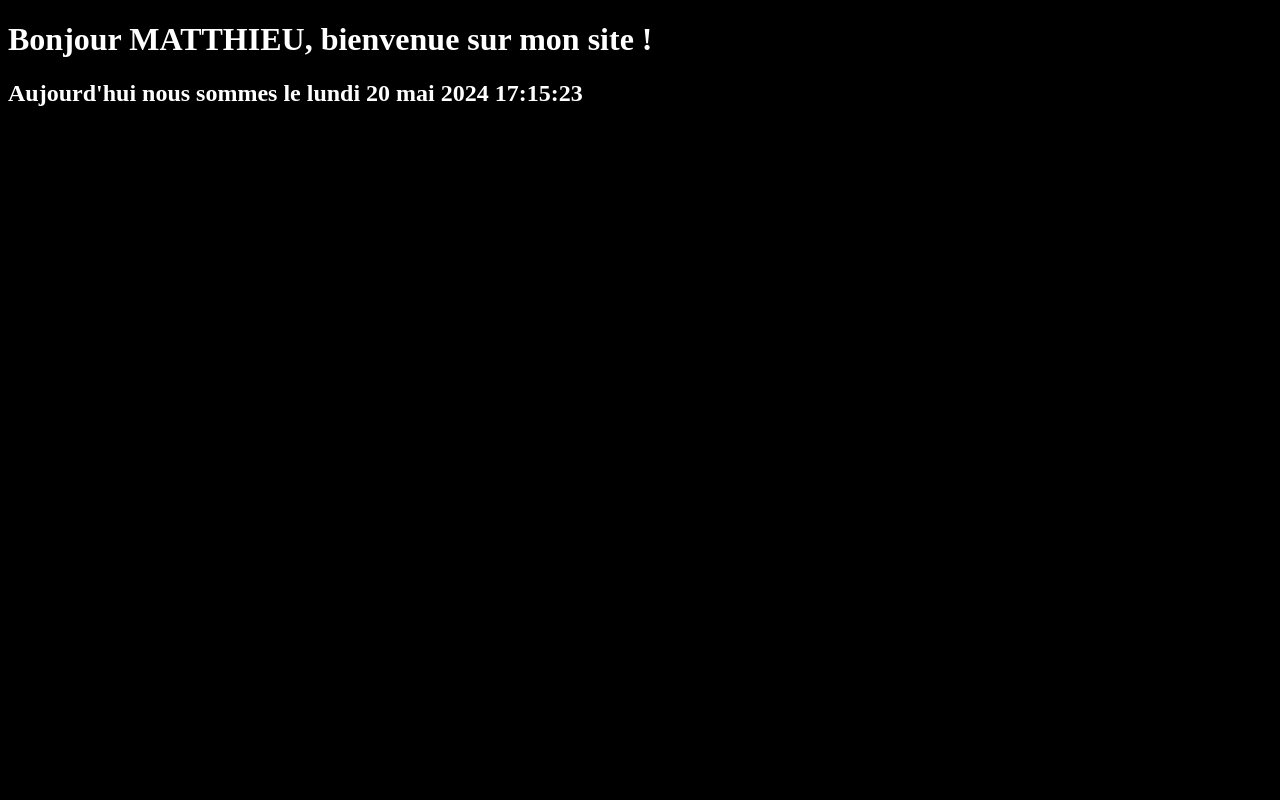
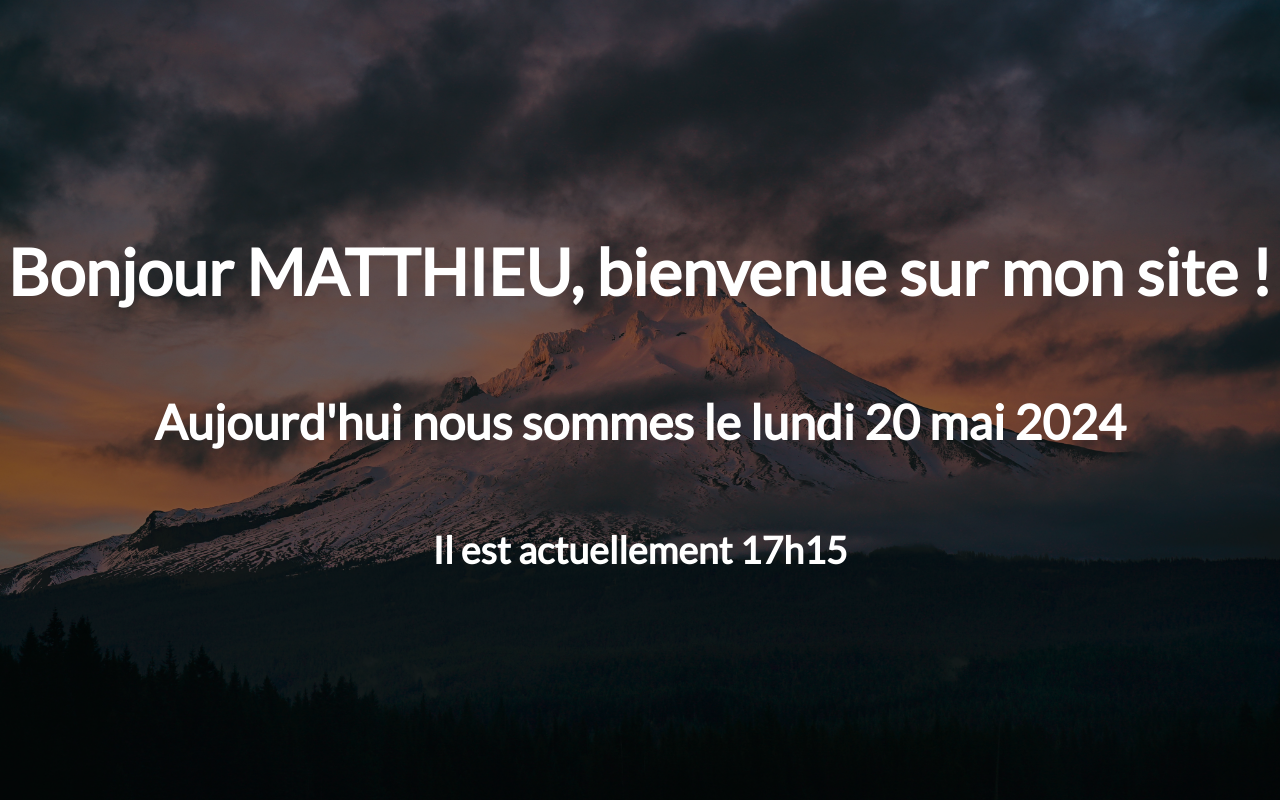
Before and after one commit to MatthieuLOBJOIS/python_exercises, a Django app: page / in a window 1280 px wide. Run offline with Django 5.2, Linux system fonts and the light colour scheme.

Commit message:
project 15: set the site style

```diff
--- a/projects/project_15_django_premier_site_web/DocBlog/src/DocBlog/static/css/style.css
+++ b/projects/project_15_django_premier_site_web/DocBlog/src/DocBlog/static/css/style.css
@@ -1,4 +1,28 @@
+@import url('https://fonts.googleapis.com/css2?family=Lato&display=swap');
+
+html, body {
+    height: 100%;
+    margin: 0;
+    border: 0;
+    font-family: 'Lato', sans-serif;
+}
+
 body {
-    background-color: black;
+    background-image: url("background.jpg");
+    background-position: center;
+    background-position: no-repeat;
+    background-size: cover;
+}
+
+.container {
+    height: 100%;
+    padding: 0%;
+    margin: 0;
+    display: flex;
+    flex-direction: column;
+    align-items: center;
+    justify-content: center;
+    font-size: 2rem;
     color: white;
+    background-color: rgba(0, 0, 0, .5);
 }
--- a/projects/project_15_django_premier_site_web/DocBlog/src/DocBlog/templates/DocBlog/index.html
+++ b/projects/project_15_django_premier_site_web/DocBlog/src/DocBlog/templates/DocBlog/index.html
@@ -9,7 +9,10 @@
     <link rel="stylesheet" href="{% static 'css/style.css' %}">
 </head>
 <body>
-    <h1>Bonjour {{ prenom|upper }}, bienvenue sur mon site !</h1>
-    <h2>Aujourd'hui nous sommes le {{ date|date:"l d F Y H:i:s" }}<h2/>
+    <div class="container">
+        <h1>Bonjour {{ prenom|upper }}, bienvenue sur mon site !</h1>
+        <h2>Aujourd'hui nous sommes le {{ date|date:"l d F Y" }}</h2>
+        <h3>Il est actuellement {{ date|date:"H\hi"}}</h3>
+    </div>
 </body>
 </html>
```
Also changed, not shown: projects/project_15_django_premier_site_web/DocBlog/src/DocBlog/static/css/background.jpg (added).
